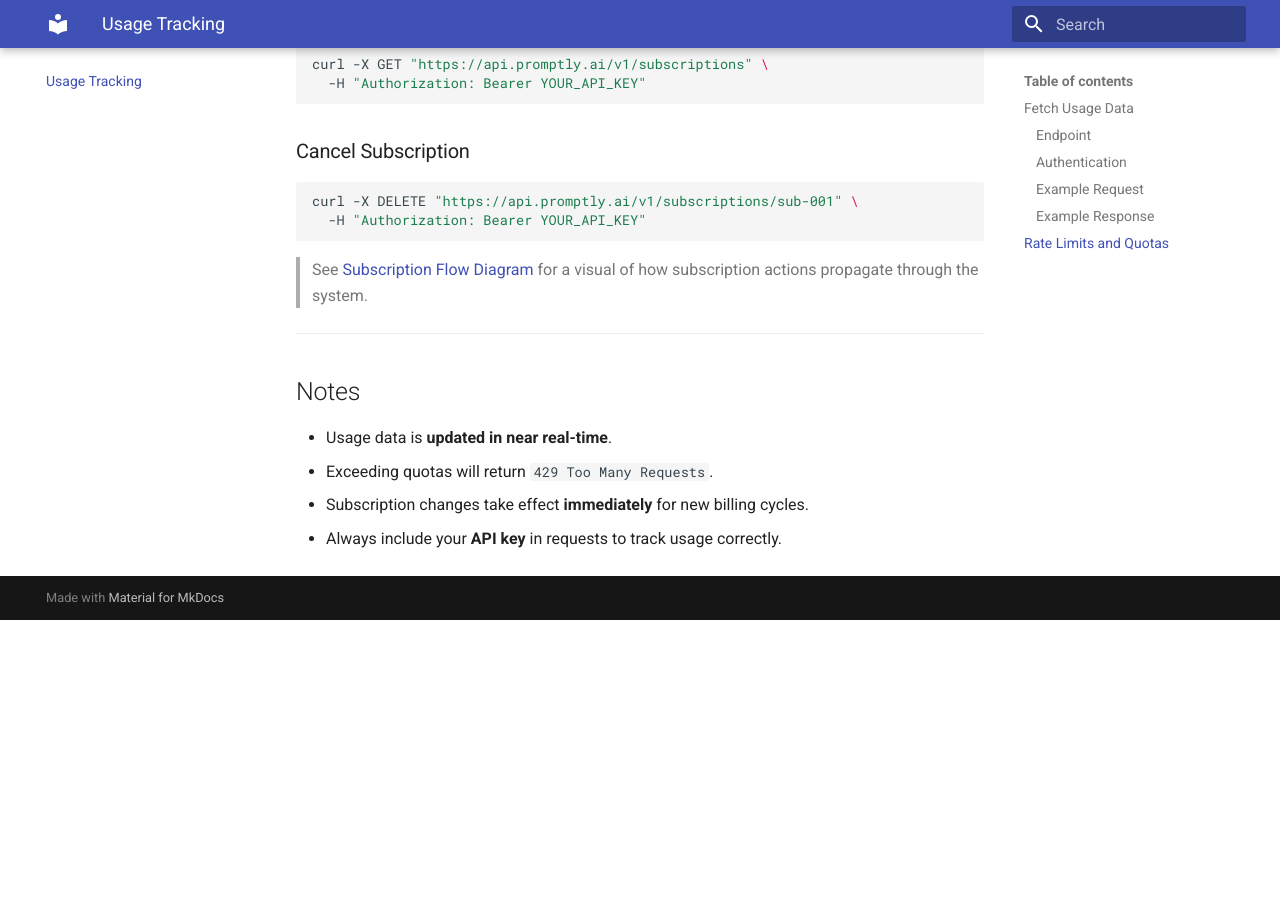
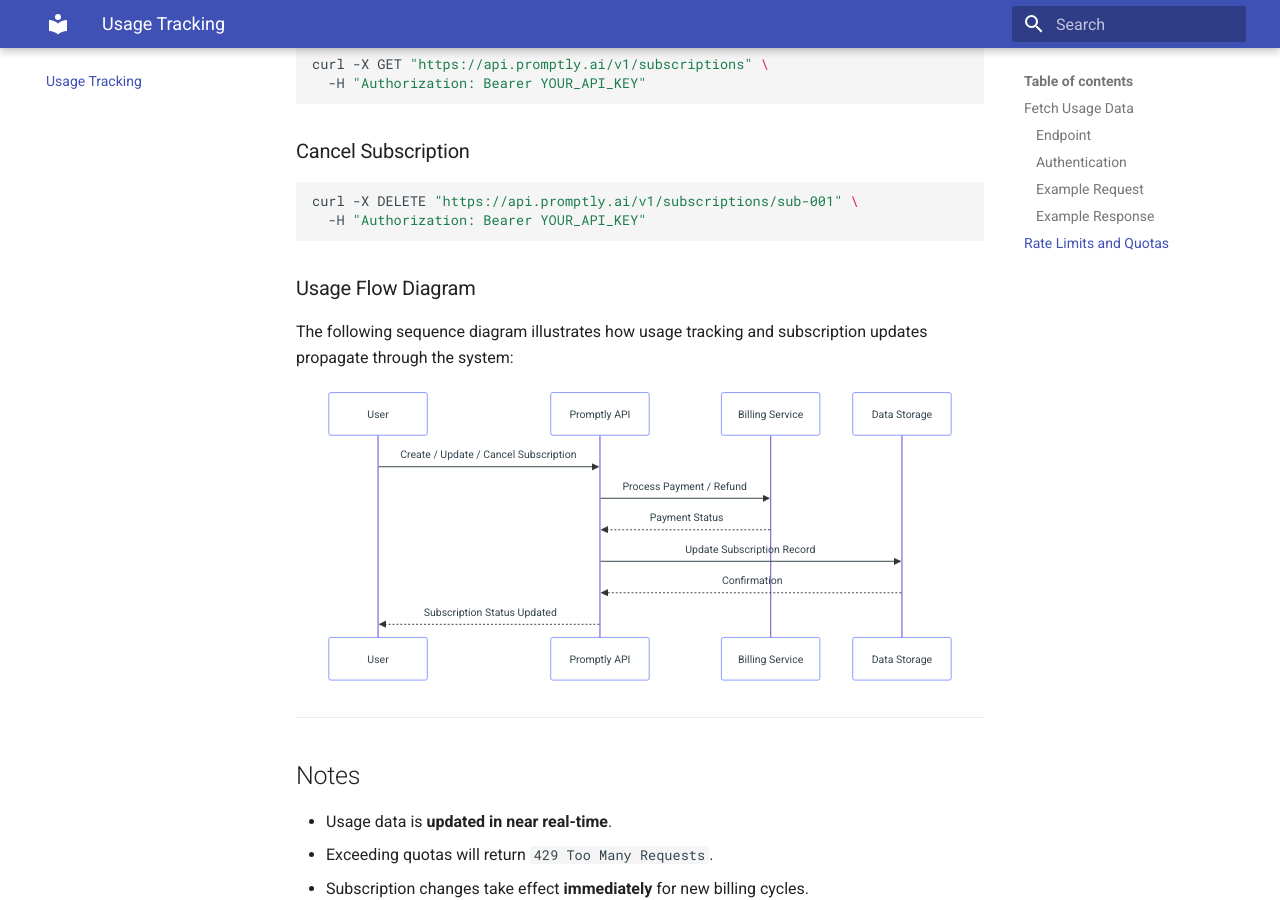
Before and after one commit to bicep/promptly-api-docs, an MkDocs documentation site: the page built from docs/usage-tracking.md, in a window 1280 px wide and 900 px high, scrolled down 2199 px. Built offline with MkDocs 1.6.1 and Material for MkDocs 9.7.7, drawn with Linux system fonts in a browser that asks for light colours; before the commit the page ends 2819 px from its top, so only the background shows below that.

Commit message:
Fixed mermaid diagram bug

````diff
--- a/docs/usage-tracking.md
+++ b/docs/usage-tracking.md
@@ -90,7 +90,24 @@ curl -X DELETE "https://api.promptly.ai/v1/subscriptions/sub-001" \
   -H "Authorization: Bearer YOUR_API_KEY"
 ```
 
-> See [Subscription Flow Diagram](diagrams/subscription-flow.mmd) for a visual of how subscription actions propagate through the system.
+### Usage Flow Diagram
+
+The following sequence diagram illustrates how usage tracking and subscription updates propagate through the system:
+
+```mermaid
+sequenceDiagram
+    participant U as User
+    participant A as Promptly API
+    participant B as Billing Service
+    participant D as Data Storage
+
+    U->>A: Create / Update / Cancel Subscription
+    A->>B: Process Payment / Refund
+    B-->>A: Payment Status
+    A->>D: Update Subscription Record
+    D-->>A: Confirmation
+    A-->>U: Subscription Status Updated
+```
 
 ---
 
````
Also changed, not shown: docs/index.md (+41 -12 lines).
